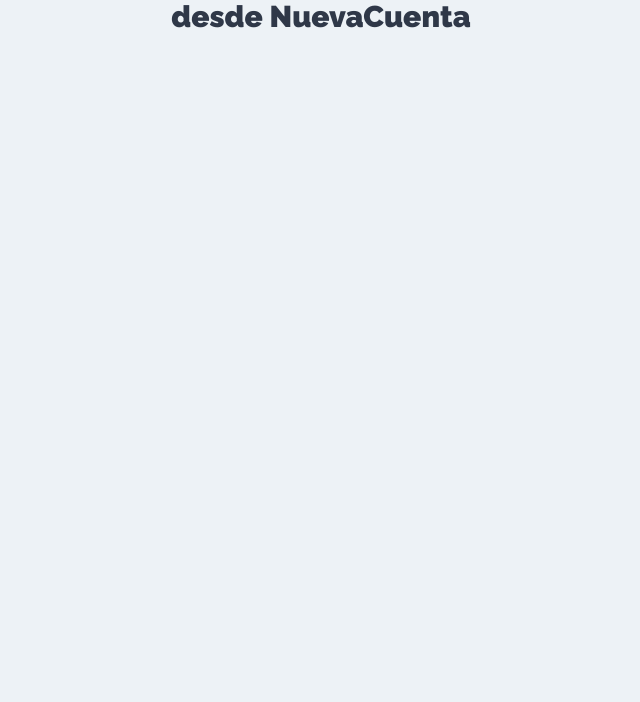
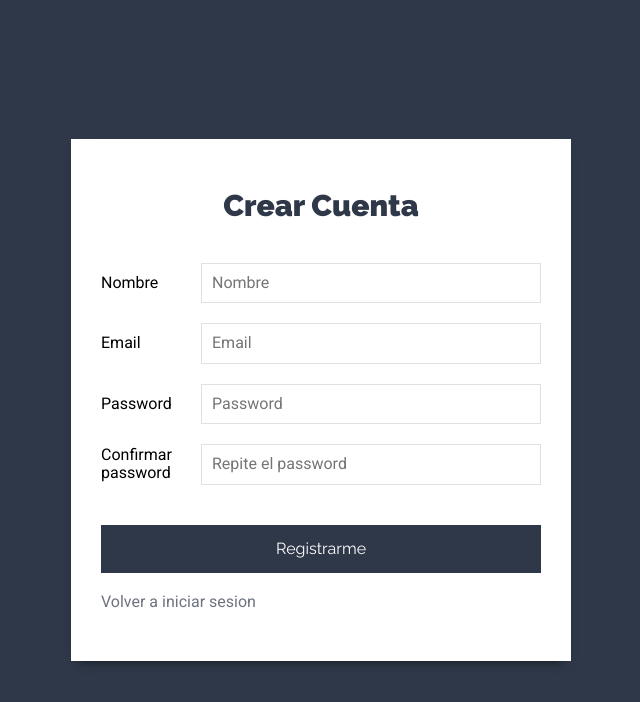
Before and after one commit to germanps/MERN-tasks-client, a React (Create React App) app: page /nueva-cuenta in a window 1280 px wide. Shown: the top 702 px of the page, without its empty margins (319-959 px from the left). Built offline with nearby package versions, Linux system fonts and the light colour scheme.

Commit message:
componente para nueva cuenta

```diff
--- a/src/components/auth/Login.js
+++ b/src/components/auth/Login.js
@@ -22,7 +22,7 @@
     }
     const _handleSubmit = e => {
         e.preventDefault();
-        //validar
+        //validar formulario
 
         //pasar info al action
 
@@ -68,7 +68,7 @@
                         />
                     </div>
                 </form>
-                <Link to={'nueva-cuenta'} className="enlace-cuenta">
+                <Link to={'/nueva-cuenta'} className="enlace-cuenta">
                     Crear una cuenta
                 </Link>
             </div>
--- a/src/components/auth/NuevaCuenta.js
+++ b/src/components/auth/NuevaCuenta.js
@@ -1,9 +1,102 @@
-import React from 'react';
+import React, {useState} from 'react';
+import {Link} from 'react-router-dom';
 
 const NuevaCuenta = () => {
 
+    //State
+    const [usuario, guardarUsuario] = useState({
+        nombre: '',
+        email: '',
+        password: '',
+        confirmar: ''
+    });
+    const {nombre, email, password, confirmar} = usuario;
+
+
+    //Métodos
+    const _handleChange = e => {
+        //setState
+        guardarUsuario({
+            ...usuario,
+            [e.target.name] : e.target.value
+        })
+
+    }
+    const _handleSubmit = e => {
+        e.preventDefault();
+        //validar
+
+        //pasar info al action
+
+
+    }
+
+
+
     return(
-        <h1>desde NuevaCuenta</h1>
+        <div className="form-usuario">
+            <div className="contenedor-form sombra-dark">
+                <h1>Crear Cuenta</h1>
+                <form
+                    onSubmit={_handleSubmit}
+                >
+                    <div className="campo-form">
+                        <label htmlFor="email">Nombre</label>
+                        <input
+                            type="text"
+                            id="nombre"
+                            name="nombre"
+                            placeholder="Nombre"
+                            value={nombre}
+                            onChange={_handleChange}
+                        />
+                    </div>
+                    <div className="campo-form">
+                        <label htmlFor="email">Email</label>
+                        <input
+                            type="email"
+                            id="email"
+                            name="email"
+                            placeholder="Email"
+                            value={email}
+                            onChange={_handleChange}
+                        />
+                    </div>
+                    <div className="campo-form">
+                        <label htmlFor="password">Password</label>
+                        <input
+                            type="password"
+                            id="password"
+                            name="password"
+                            placeholder="Password"
+                            value={password}
+                            onChange={_handleChange}
+                        />
+                    </div>
+                    <div className="campo-form">
+                        <label htmlFor="confirmar">Confirmar password</label>
+                        <input
+                            type="password"
+                            id="confirmar"
+                            name="confirmar"
+                            placeholder="Repite el password"
+                            value={confirmar}
+                            onChange={_handleChange}
+                        />
+                    </div>
+                    <div className="campo-form">
+                        <input
+                            type="submit"
+                            className="btn btn-primario btn-block"
+                            value="Registrarme"
+                        />
+                    </div>
+                </form>
+                <Link to={'/'} className="enlace-cuenta">
+                    Volver a iniciar sesion
+                </Link>
+            </div>
+        </div>
     );
 }
 
```
